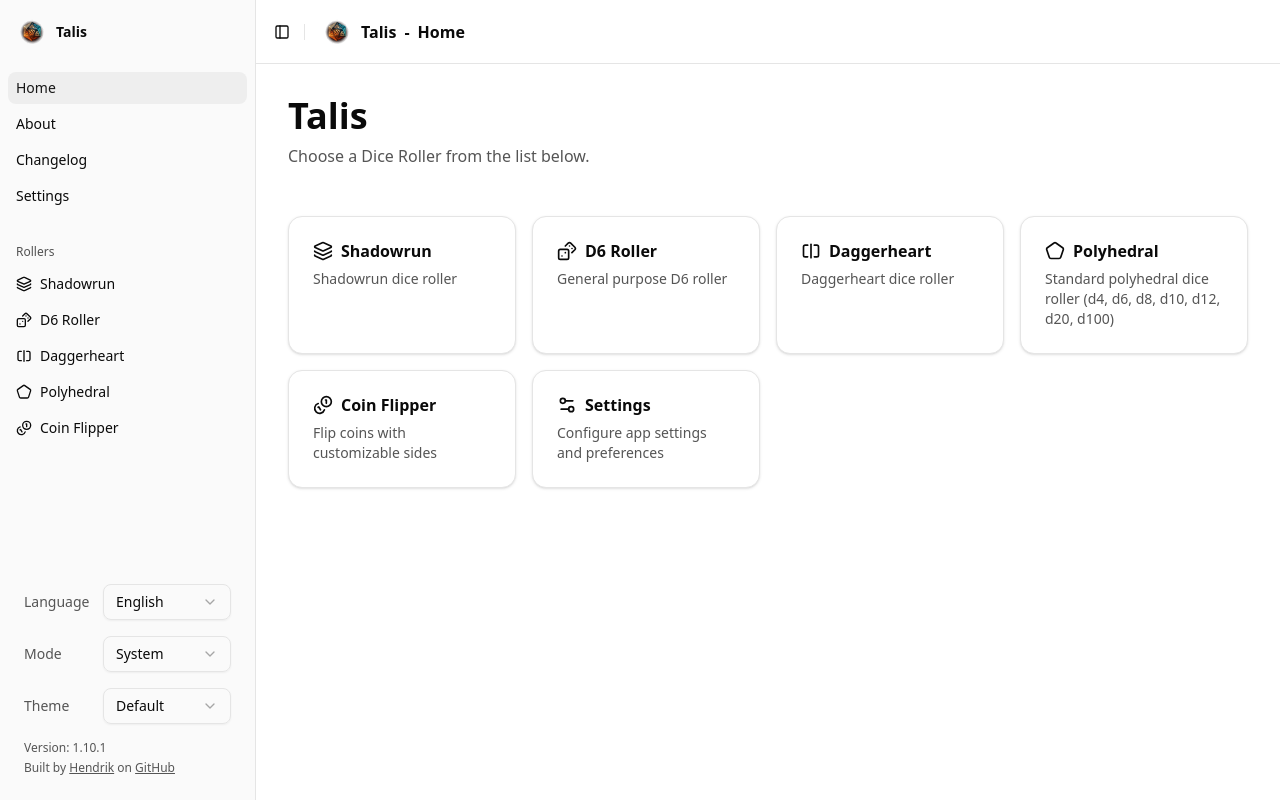
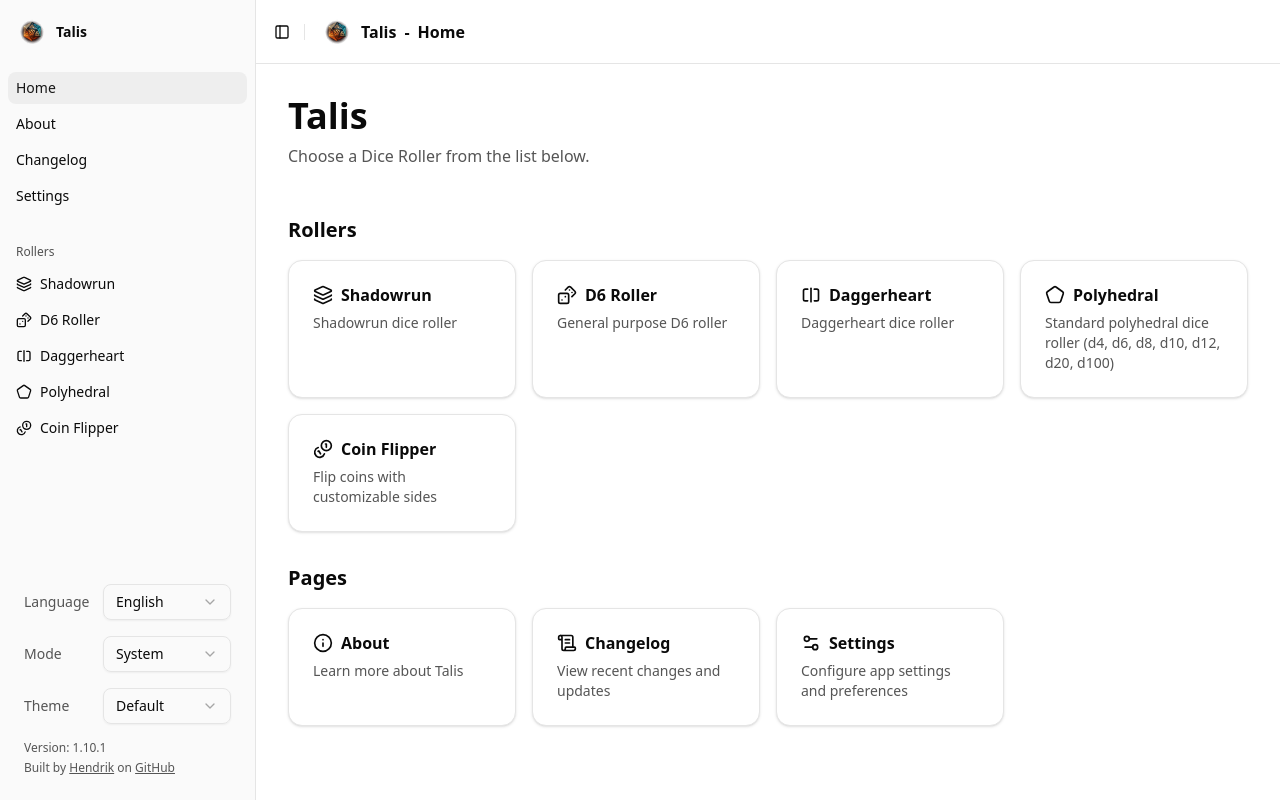
Before and after one commit to HoverBaum/talis, a Next.js app: page /en in a window 1280 px wide. Built offline with nearby package versions, Linux system fonts and the light colour scheme.

Commit message:
🎨 centralize navigation and make all pages reachable from home

```diff
--- a/app/[locale]/page.tsx
+++ b/app/[locale]/page.tsx
@@ -1,8 +1,7 @@
 import { getTranslations, setRequestLocale } from 'next-intl/server'
 import { SetPageTitle } from '@/components/PageTitleProvider'
 import { HomeCard } from '@/components/HomeCard'
-import { rollers } from '@/lib/rollers'
-import { Settings2 } from 'lucide-react'
+import { rollerNavItems, pageNavItems } from '@/lib/nav'
 
 export async function generateMetadata({
   params,
@@ -39,10 +38,11 @@ export default async function HomePage({
           <p className="text-muted-foreground">{t('description')}</p>
         </div>
 
-                {/* Custom breakpoints so that text does not overflow on smaller devices. */}
-                <div className="grid max-[374px]:grid-cols-1 grid-cols-2 gap-4 mt-8 md:grid-cols-3 lg:grid-cols-4">
-                    {rollers.map((roller) => {
-                        // Extract keys from nameKey (e.g., "Navigation.shadowrun" -> "shadowrun")
+        <div className="flex flex-col gap-8 mt-8">
+          <section className="space-y-4">
+            <h2 className="text-xl font-semibold">{navT('rollers')}</h2>
+            <div className="grid grid-cols-1 sm:grid-cols-2 md:grid-cols-3 lg:grid-cols-4 gap-4">
+              {rollerNavItems.map((roller) => {
                 const nameKeyPart = roller.nameKey.split('.')[1]
                 const subtitleKeyPart = roller.subtitleKey.split('.')[1]
                 return (
@@ -55,13 +55,27 @@ export default async function HomePage({
                   />
                 )
               })}
-                    {/* Settings Card - Always Last */}
+            </div>
+          </section>
+
+          <section className="space-y-4">
+            <h2 className="text-xl font-semibold">{navT('pages')}</h2>
+            <div className="grid grid-cols-1 sm:grid-cols-2 md:grid-cols-3 lg:grid-cols-4 gap-4">
+              {pageNavItems.map((page) => {
+                const nameKeyPart = page.nameKey.split('.')[1]
+                const subtitleKeyPart = page.subtitleKey.split('.')[1]
+                return (
                   <HomeCard
-                        href={`/${locale}/pages/settings`}
-                        icon={Settings2}
-                        title={navT('settings')}
-                        description={t('settingsDescription')}
+                    key={page.id}
+                    href={`/${locale}${page.link}`}
+                    icon={page.icon}
+                    title={navT(nameKeyPart as any)}
+                    description={t(subtitleKeyPart as any)}
                   />
+                )
+              })}
+            </div>
+          </section>
         </div>
       </div>
     </>
--- a/components/AppSidebar.tsx
+++ b/components/AppSidebar.tsx
@@ -27,7 +27,7 @@ import { PWAInstallPrompt } from './PWAInstallPrompt'
 import { useThemeBranding } from '@/lib/theme-config'
 import { useSettingsStore } from '@/app/[locale]/pages/settings/settings-store'
 import packageJson from '@/package.json'
-import { rollers } from '@/lib/rollers'
+import { rollerNavItems, pageNavItems } from '@/lib/nav'
 
 export function AppSidebar({ ...props }: ComponentProps<typeof Sidebar>) {
   const pathname = usePathname()
@@ -61,25 +61,17 @@ export function AppSidebar({ ...props }: ComponentProps<typeof Sidebar>) {
       url: `/${locale}`,
       icon: null,
     },
-    {
-      title: navT('about'),
-      url: `/${locale}/pages/about`,
-      icon: null,
-    },
-    {
-      title: navT('changelog'),
-      url: `/${locale}/pages/changelog`,
-      icon: null,
-    },
-    {
-      title: navT('settings'),
-      url: `/${locale}/pages/settings`,
-      icon: null,
-    },
+    ...pageNavItems.map((item) => {
+      const nameKeyPart = item.nameKey.split('.')[1]
+      return {
+        title: navT(nameKeyPart as any),
+        url: `/${locale}${item.link}`,
+        icon: null,
+      }
+    }),
   ]
 
-  const rollersNav = rollers.map((roller) => {
-    // Extract key from nameKey (e.g., "Navigation.shadowrun" -> "shadowrun")
+  const rollersNav = rollerNavItems.map((roller) => {
     const nameKeyPart = roller.nameKey.split('.')[1]
     return {
       title: navT(nameKeyPart as any),
@@ -102,7 +94,11 @@ export function AppSidebar({ ...props }: ComponentProps<typeof Sidebar>) {
         <SidebarMenu>
           <SidebarMenuItem>
             <SidebarMenuButton size="lg" asChild>
-              <Link href={`/${locale}`} className="flex items-center gap-2" onClick={handleMobileNavigation}>
+              <Link
+                href={`/${locale}`}
+                className="flex items-center gap-2"
+                onClick={handleMobileNavigation}
+              >
                 <Image
                   src={branding.logo}
                   width={32}
@@ -125,7 +121,9 @@ export function AppSidebar({ ...props }: ComponentProps<typeof Sidebar>) {
               {mainNav.map((item) => (
                 <SidebarMenuItem key={item.title}>
                   <SidebarMenuButton asChild isActive={isActive(item.url)}>
-                    <Link href={item.url} onClick={handleMobileNavigation}>{item.title}</Link>
+                    <Link href={item.url} onClick={handleMobileNavigation}>
+                      {item.title}
+                    </Link>
                   </SidebarMenuButton>
                 </SidebarMenuItem>
               ))}
--- a/i18n/de.json
+++ b/i18n/de.json
@@ -7,7 +7,9 @@
     "daggerheartDescription": "Daggerheart Würfel App",
     "polyhedralDescription": "Standard Polyeder Würfel App (d4, d6, d8, d10, d12, d20, d100)",
     "coinDescription": "Münzen werfen mit anpassbaren Seiten",
-    "settingsDescription": "App-Einstellungen und Präferenzen konfigurieren"
+    "settingsDescription": "App-Einstellungen und Präferenzen konfigurieren",
+    "aboutDescription": "Mehr über Talis erfahren",
+    "changelogDescription": "Aktuelle Änderungen und Updates ansehen"
   },
   "Roller": {
     "Shadowrun": {
@@ -151,6 +153,7 @@
     "changelog": "Changelog",
     "settings": "Einstellungen",
     "rollers": "Würfel Apps",
+    "pages": "Seiten",
     "shadowrun": "Shadowrun",
     "d6": "D6 Würfel",
     "daggerheart": "Daggerheart",
--- a/i18n/en.json
+++ b/i18n/en.json
@@ -7,7 +7,9 @@
     "daggerheartDescription": "Daggerheart dice roller",
     "polyhedralDescription": "Standard polyhedral dice roller (d4, d6, d8, d10, d12, d20, d100)",
     "coinDescription": "Flip coins with customizable sides",
-    "settingsDescription": "Configure app settings and preferences"
+    "settingsDescription": "Configure app settings and preferences",
+    "aboutDescription": "Learn more about Talis",
+    "changelogDescription": "View recent changes and updates"
   },
   "Roller": {
     "Shadowrun": {
@@ -151,6 +153,7 @@
     "changelog": "Changelog",
     "settings": "Settings",
     "rollers": "Rollers",
+    "pages": "Pages",
     "shadowrun": "Shadowrun",
     "d6": "D6 Roller",
     "daggerheart": "Daggerheart",
--- /dev/null
+++ b/lib/nav.ts
@@ -0,0 +1,51 @@
+import { Settings2, Info, ScrollText, type LucideIcon } from 'lucide-react'
+import { rollers } from './rollers'
+
+export type NavCategory = 'roller' | 'page'
+
+export interface NavItem {
+  id: string
+  link: string
+  icon: LucideIcon
+  nameKey: string
+  subtitleKey: string
+  category: NavCategory
+}
+
+export const rollerNavItems: NavItem[] = rollers.map((roller) => ({
+  id: roller.id,
+  link: roller.link,
+  icon: roller.icon,
+  nameKey: roller.nameKey,
+  subtitleKey: roller.subtitleKey,
+  category: 'roller',
+}))
+
+export const pageNavItems: NavItem[] = [
+  {
+    id: 'about',
+    link: '/pages/about',
+    icon: Info,
+    nameKey: 'Navigation.about',
+    subtitleKey: 'Home.aboutDescription',
+    category: 'page',
+  },
+  {
+    id: 'changelog',
+    link: '/pages/changelog',
+    icon: ScrollText,
+    nameKey: 'Navigation.changelog',
+    subtitleKey: 'Home.changelogDescription',
+    category: 'page',
+  },
+  {
+    id: 'settings',
+    link: '/pages/settings',
+    icon: Settings2,
+    nameKey: 'Navigation.settings',
+    subtitleKey: 'Home.settingsDescription',
+    category: 'page',
+  },
+]
+
+export const allNavItems: NavItem[] = [...rollerNavItems, ...pageNavItems]
```
Lines whose indentation alone changed are shown as unchanged.
